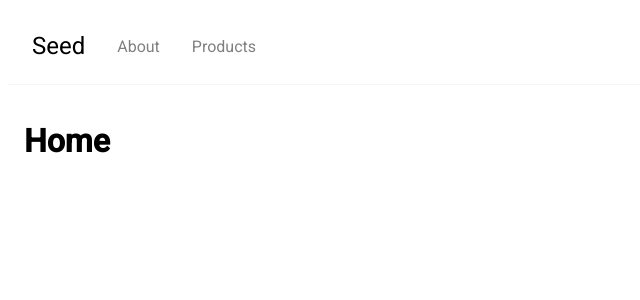
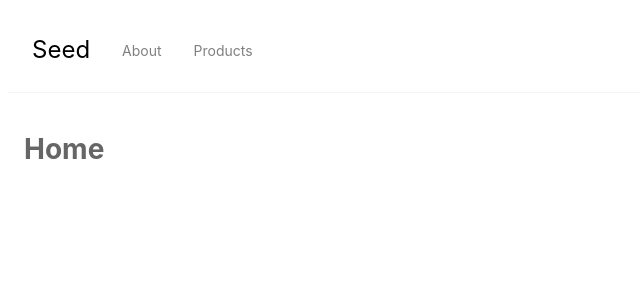
Before and after one commit to mousetree/react-seed, a React (Create React App) app: page / in a window 1280 px wide. Shown: the top 300 px of the page, without its empty margins (0-640 px from the left). Built offline with nearby package versions, Linux system fonts and the light colour scheme.

Commit message:
remove roboto

```diff
--- a/public/index.html
+++ b/public/index.html
@@ -4,7 +4,6 @@
     <meta charset="utf-8">
     <meta name="viewport" content="width=device-width, initial-scale=1">
     <link rel="shortcut icon" href="%PUBLIC_URL%/favicon.ico">
-    <link href="https://fonts.googleapis.com/css?family=Roboto:300,400,500" rel="stylesheet">
     <!--
       Notice the use of %PUBLIC_URL% in the tag above.
       It will be replaced with the URL of the `public` folder during the build.
--- a/src/app/App.js
+++ b/src/app/App.js
@@ -8,7 +8,10 @@ class App extends Component {
       body: {
         margin: 0,
         padding: 0,
-        fontFamily: 'Roboto'
+        lineHeight: 1.5,
+        color: '#666',
+        fontSize: 14,
+        fontFamily: '-apple-system, BlinkMacSystemFont, Segoe UI, Roboto, Helvetica Neue, Helvetica, PingFang SC, Hiragino Sans GB, Microsoft YaHei, SimSun, sans-serif'
       },
       page: {
         padding: 16
```
